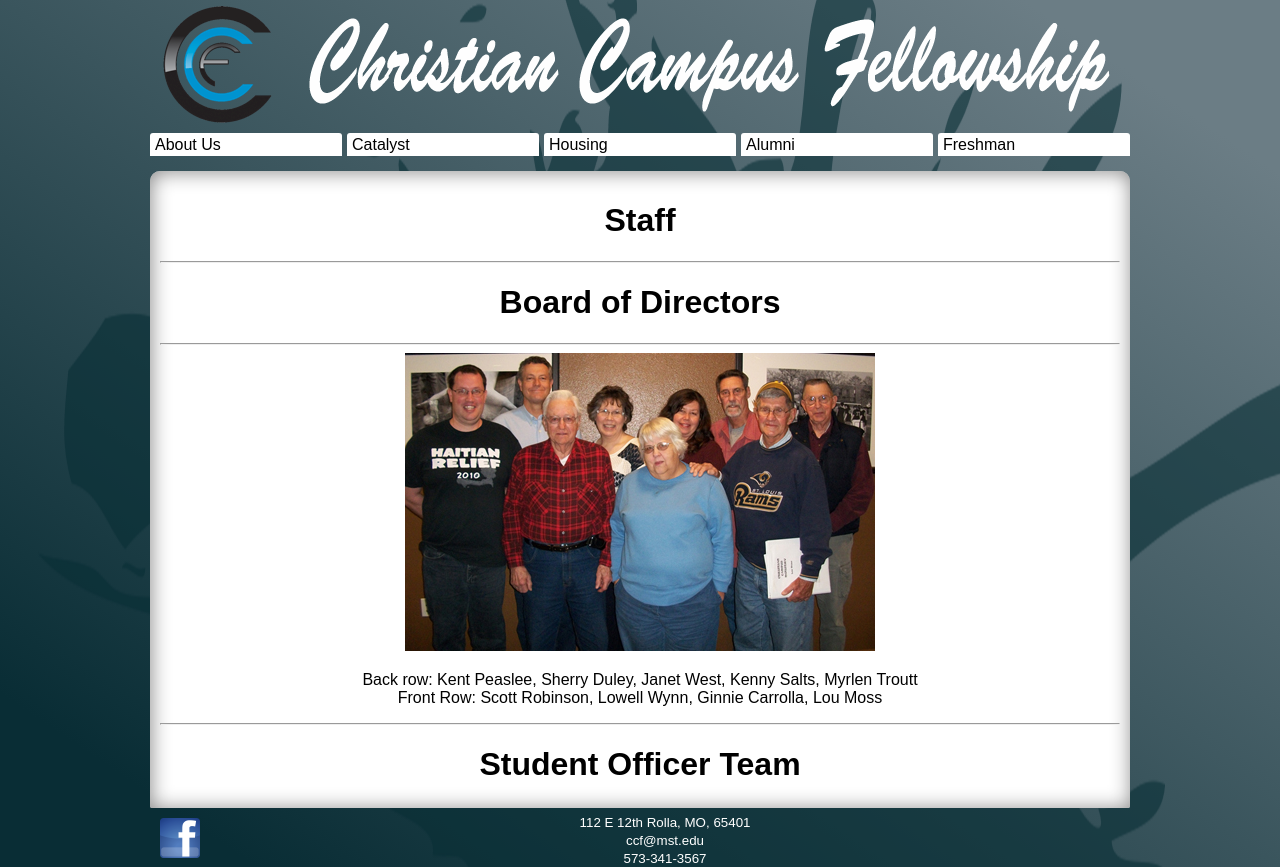
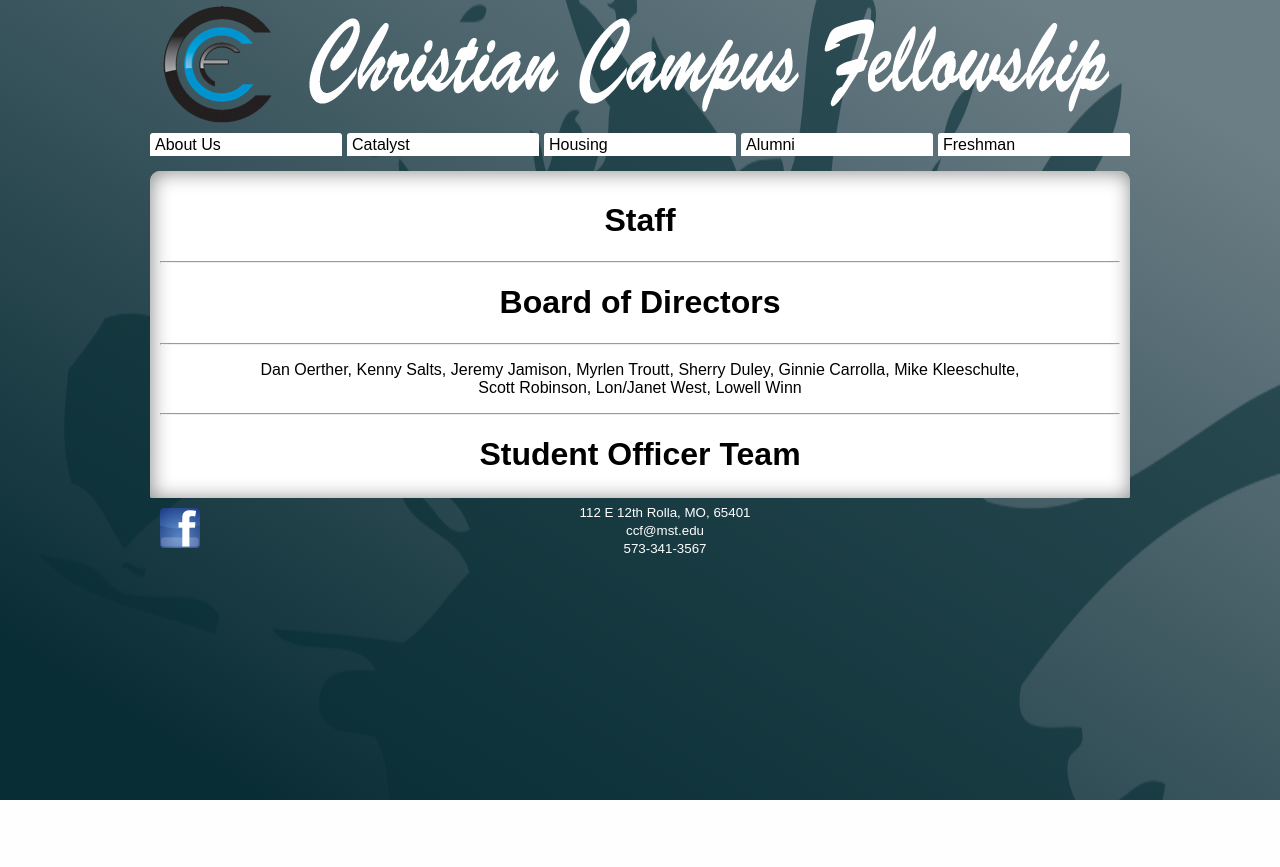
Before and after one commit to rollaccf/ccf-website, a Python web app: template src/templates/aboutus/staff.html in a window 1280 px wide. After the commit the page ends 800 px from the top, so only its background shows below. Run offline with Jinja, Linux system fonts and the light colour scheme; the template is opened without the code that fills it, so the values that code supplies are empty; some libraries are stand-ins or nearby versions.

Commit message:
Update board of directors

```diff
--- a/src/templates/aboutus/staff.html
+++ b/src/templates/aboutus/staff.html
@@ -45,11 +45,10 @@
         <h1 style="text-align:center">Board of Directors</h1>
         <hr/>
         <div style="text-align:center">
-            <img src="/images/board.jpg" alt="Board of Directors" width="470" height="298"/>
-
-            <p style="text-align:center;">Back row: Kent Peaslee, Sherry Duley, Janet West, Kenny Salts, Myrlen
-                Troutt<br/>
-                Front Row: Scott Robinson, Lowell Wynn, Ginnie Carrolla, Lou Moss</p>
+            <p style="padding-left: 100px; padding-right: 100px">
+            Dan Oerther, Kenny Salts, Jeremy Jamison, Myrlen Troutt, Sherry Duley, Ginnie Carrolla, Mike Kleeschulte,
+            Scott Robinson, Lon/Janet West, Lowell Winn
+            </p>
         </div>
     </div>
     <hr/>
```
Also changed, not shown: src/static/images/board.jpg (deleted).
